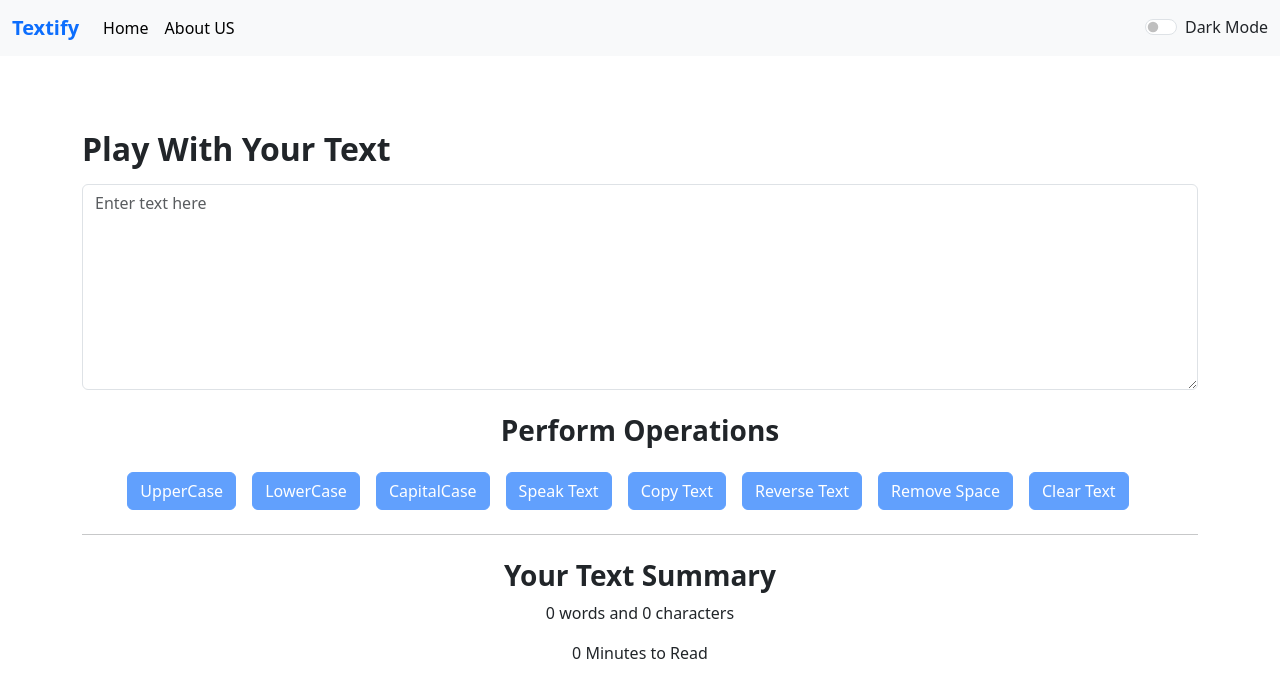
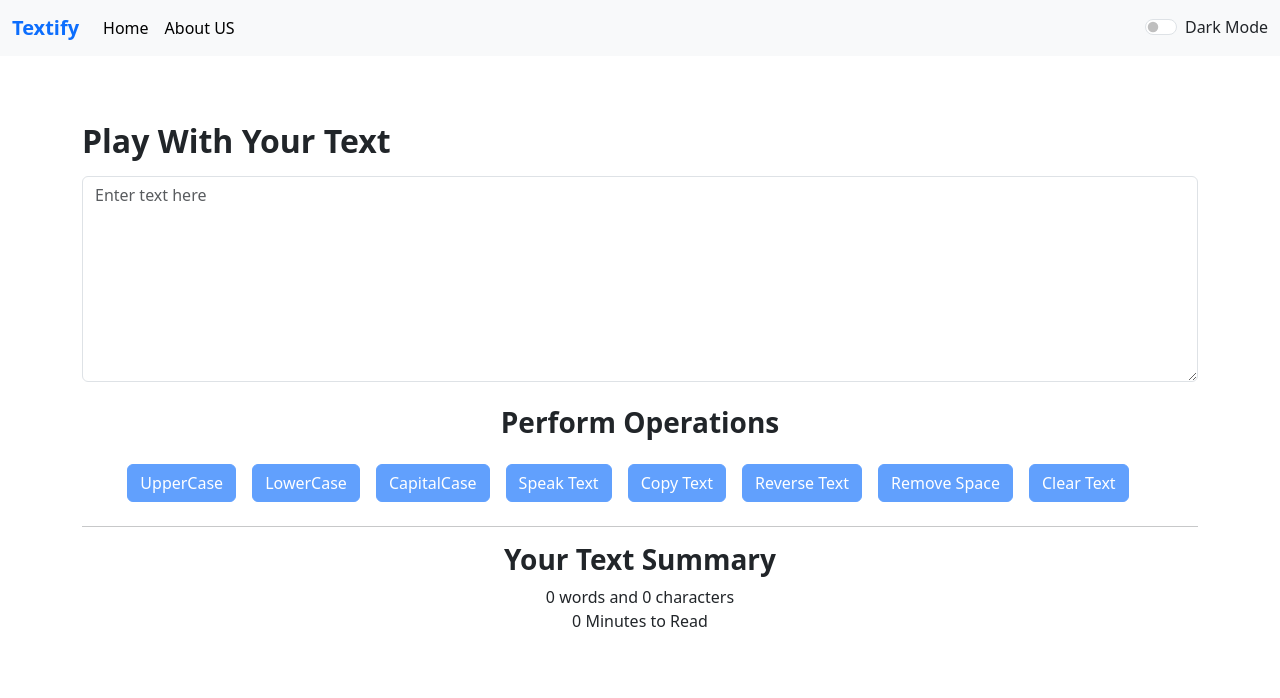
Before and after one commit to jayminDarji2003/React-Learning-CodeWithHarry, a React (Create React App) app in the folder First project/Textify project/: page / in a window 1280 px wide. Shown: the top 698 px of the page. Built offline with nearby package versions, Linux system fonts and the light colour scheme.

Commit message:
website done

```diff
--- a/First project/Textify project/src/App.js
+++ b/First project/Textify project/src/App.js
@@ -5,20 +5,14 @@ import Navbar from "./components/Navbar";
 import TextForm from "./components/TextForm";
 import Alert from "./components/Alert";
 
-// React router imports
 import {
   BrowserRouter,
-  // createRoutesFromElements,
   Route,
-  // RouterProvider,
   Routes,
 } from "react-router-dom";
 
 function App() {
-  // darm mode state
   const [mode, setMode] = useState("light");
-
-  // alert state
   const [alert, setAlert] = useState(null);
 
   const showAlert = (message, type) => {
--- a/First project/Textify project/src/components/Navbar.js
+++ b/First project/Textify project/src/components/Navbar.js
@@ -59,8 +59,6 @@ export default function Navbar(props) {
           </div>
         </div>
       </nav>
-
-      {/* <Outlet/> */}
     </>
   );
 }
@@ -68,5 +66,4 @@ export default function Navbar(props) {
 Navbar.propTypes = {
   title: PropTypes.string,
   aboutText: PropTypes.string,
-  // toggleMode: PropTypes.object,
 };
--- a/First project/Textify project/src/components/TextForm.js
+++ b/First project/Textify project/src/components/TextForm.js
@@ -40,10 +40,7 @@ export default function TextForm(props) {
   }
 
   const handleCopy = () => {
-    // let text = document.getElementById("myTextBox");
-    // text.select();
-    // text.setSelectionRange(0,9999);
-    // navigator.clipboard.writeText(text.value);
+    // navigator.clipboard.writeText(text);
     // props.showAlert("Copy to Clipboard", "Successful");
   };
 
@@ -73,11 +70,8 @@ export default function TextForm(props) {
   return (
     <>
       <div>
-        <h2 className={`mt-4 fw-bold text-${props.mode === 'dark' ? 'light' : 'dark'}`}>{props.heading}</h2>
+        <h2 className={`mt-3 fw-bold text-${props.mode === 'dark' ? 'light' : 'dark'}`}>{props.heading}</h2>
         <div className="mb-3 mt-3">
-          {/* <label htmlFor="myTextBox" className="form-label mb-3">
-          Enter your Text
-        </label> */}
           <textarea
             className="form-control"
             value={text}
@@ -88,8 +82,6 @@ export default function TextForm(props) {
           ></textarea>
         </div>
       </div>
-
-      {/* Operation buttons  */}
 
       <div className={`title my-4 text-${props.mode === 'dark' ? 'light' : 'dark'}`}>
         <h3 className="text-center fw-bold ">Perform Operations</h3>
@@ -164,11 +156,11 @@ export default function TextForm(props) {
       <hr />
 
       {/* section three  */}
-      <div className={`container my-4 text-${props.mode === 'dark' ? 'light' : 'dark'}`}>
+      <div className={`container text-${props.mode === 'dark' ? 'light' : 'dark'}`}>
         <div>
           <h3 className="text-center fw-bold">Your Text Summary</h3>
-          <p className="text-center">
-            {text.split(" ").filter((element)=>{return element.length !== 0}).length} words and {text.length} characters
+          <p className="text-center m-0">
+            {text.split(/\s+/).filter((element)=>{return element.length !== 0}).length} words and {text.length} characters
           </p>
           <p className="text-center">
             {0.008 * text.split(" ").filter((element)=>{return element.length !== 0}).length} Minutes to Read
```
